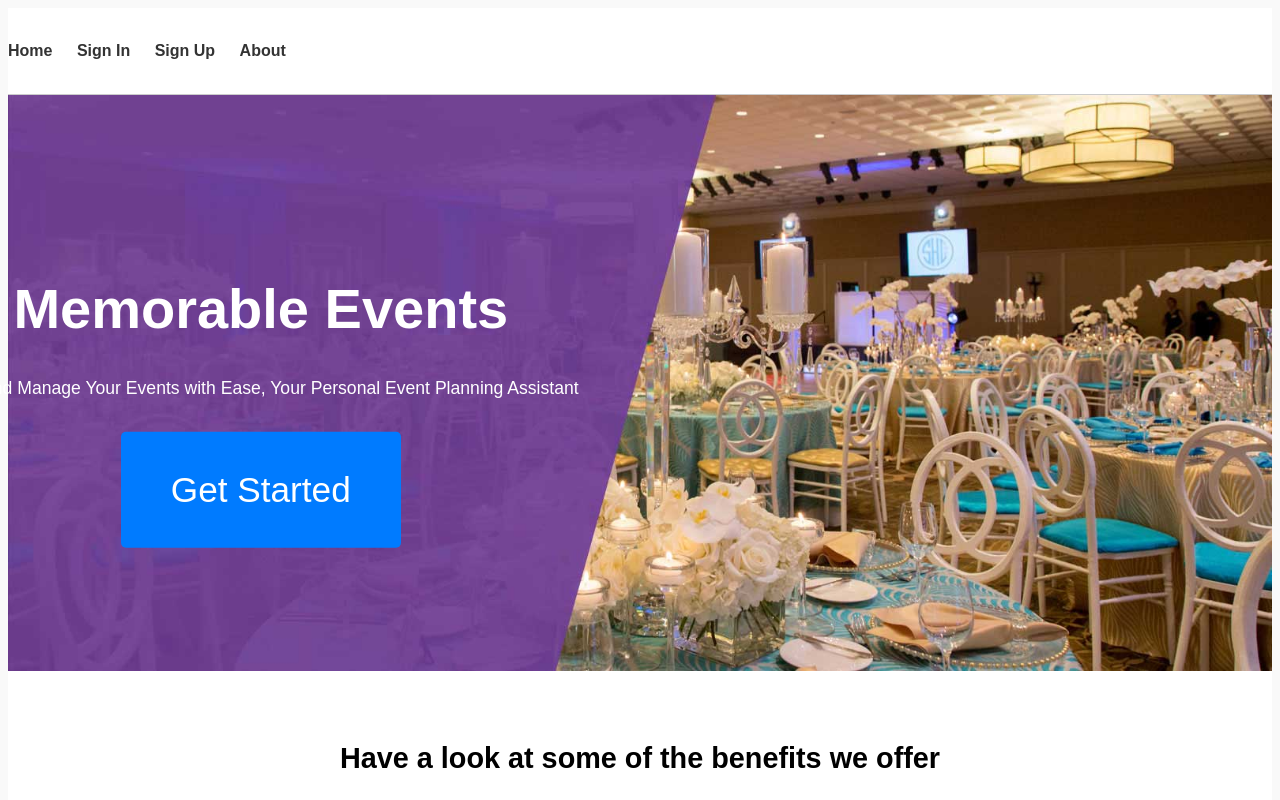
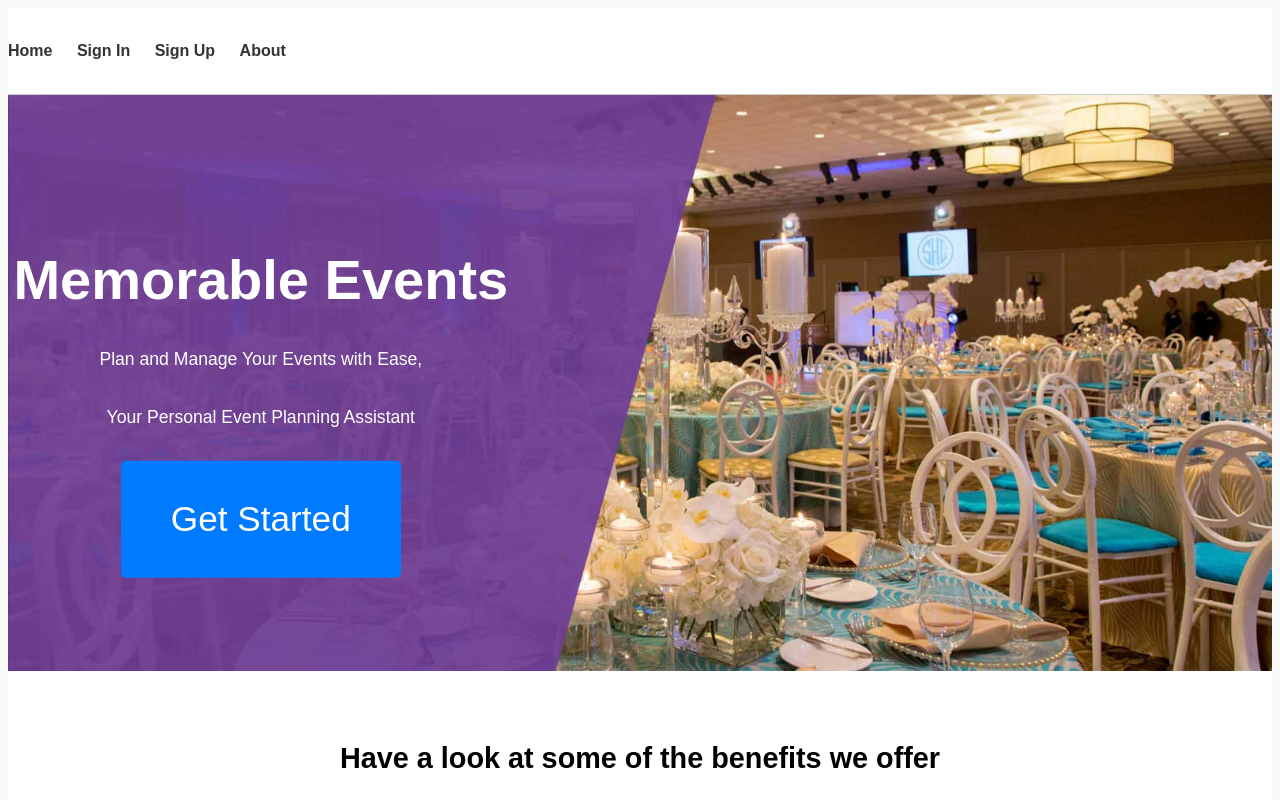
Before and after one commit to Esther-Wagatwe/memorable_events, a plain HTML site: page index.html in a window 1280 px wide. Shown: the top 800 px of the page. Drawn offline with Linux system fonts and the light colour scheme.

Commit message:
Set up project for GitHub Pages

```diff
--- a/index.html
+++ b/index.html
@@ -25,7 +25,8 @@
         <img src="static/images/image1.jpg" alt="Hero Image" class="hero-image">
         <div class="hero-content">
             <h1>Memorable Events</h1>
-            <p>Plan and Manage Your Events with Ease, Your Personal Event Planning Assistant</p>
+            <p>Plan and Manage Your Events with Ease,</p>
+            <p>Your Personal Event Planning Assistant</p>
             <a href="templates/signup.html" class="cta-button">Get Started</a>
         </div>
     </section>
```
